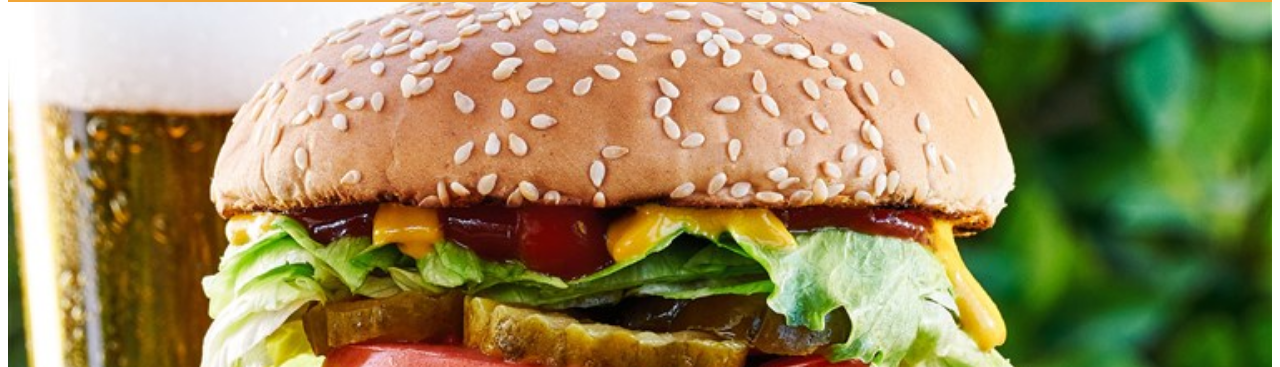
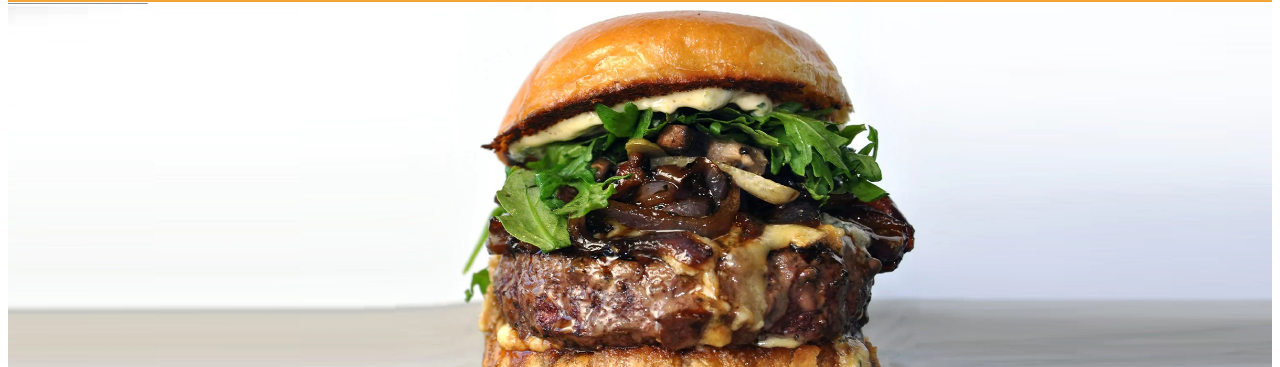
Before and after one commit to gabserna/ryparis, a plain HTML site: page recipe.html in a window 1280 px wide. Shown: the part 124-491 px from the top of the page. Drawn offline with Linux system fonts and the light colour scheme.

```diff
--- a/recipe.html
+++ b/recipe.html
@@ -24,7 +24,7 @@
     </header>
 
     <div>
-        <img id="headerImg" src="/images/bengal-burger.jpg" alt="main menu">
+        <img id="headerImg" src="/images/bengalburger.jpg" alt="main menu">
         <div id="banner2">HAMBURGER OF THE WEEK</div>
     </div>
 
```
Also changed, not shown: images/bengalburger.jpg (added).
